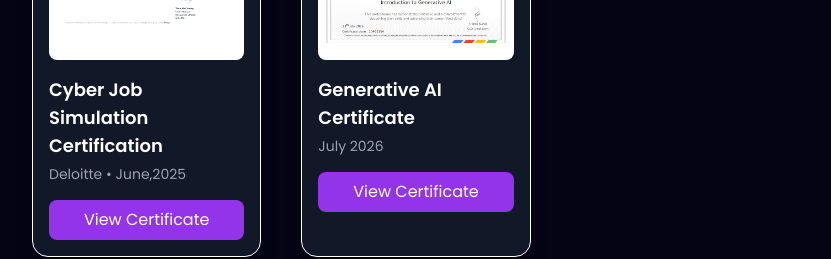
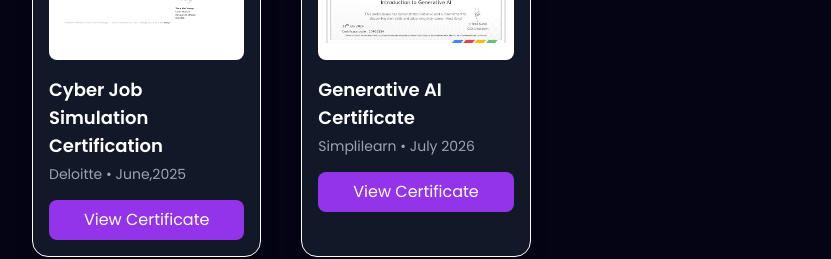
Before and after one commit to Kaifkhan-Code/Kaifkhan-portfolio, a React (Vite) app: page / in a window 1280 px wide. Shown: the part 7800-8059 px from the top of the page, without its empty margins (224-1055 px from the left). Built offline with nearby package versions, Linux system fonts and the light colour scheme.

Commit message:
Add GenAI certificate issuer

```diff
--- a/src/constants.js
+++ b/src/constants.js
@@ -277,6 +277,7 @@
   {
     id: 4,
     title: "Generative AI Certificate",
+    issuer: "Simplilearn",
     date: "July 2026",
     image: genAiLogo,
     link: "https://simpli-web.app.link/e/GmteniPBK6b",
```
